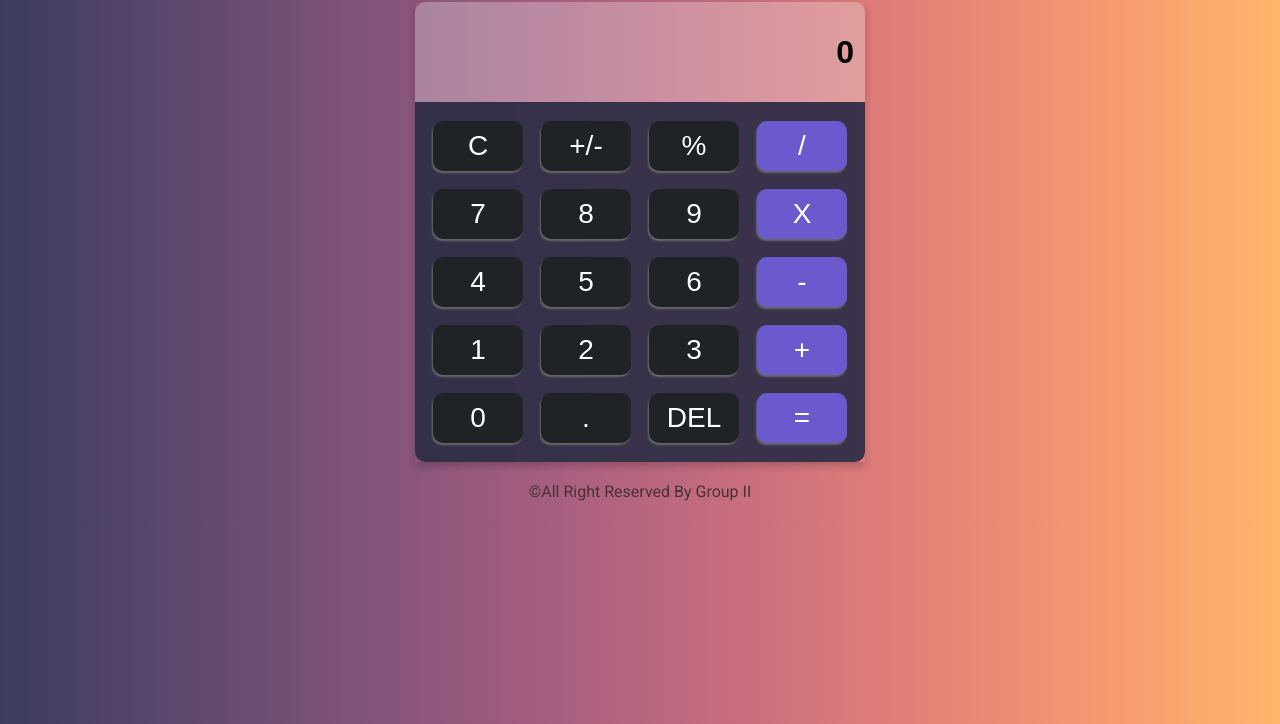
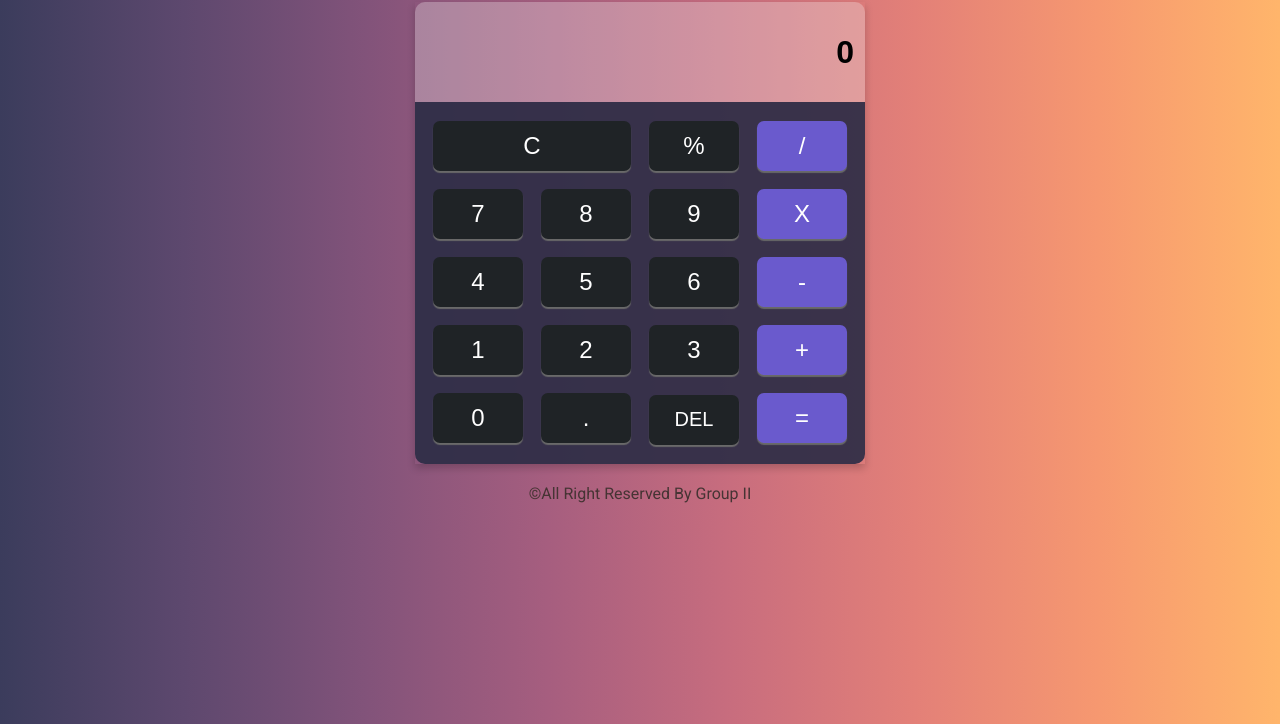
Before and after one commit to ZaynabMorolayo/Calculator-App, a plain HTML site: page index.html in a window 1280 px wide. Shown: the part 76-800 px from the top of the page. Drawn offline with nearby package versions, Linux system fonts and the light colour scheme.

Commit message:
button adjustment

```diff
--- a/index.html
+++ b/index.html
@@ -18,8 +18,8 @@
         </div>
         <div class="cal-body">
             <div>
-                <input type="button" class="btn" value="C" onclick="cNumber()">
-                <input type="button" class="btn" value="+/-">
+                <input type="button" class="btn" value="C" id="btn-c" onclick="cNumber()">
+                <!-- <input type="button" class="btn" value="+/-"> -->
                 <input type="button" class="btn" value="%" onclick="insertNumber('%')">
                 <input type="button" class="btn" value="/" onclick="insertNumber('/')">
             </div>
@@ -44,7 +44,7 @@
             <div>
                 <input type="button" class="btn" value="0" onclick="insertNumber(0)">
                 <input type="button" class="btn" value="." onclick="insertNumber('.')">
-                <input type="button" class="btn" value="DEL" onclick="deleteNumber()">
+                <input type="button" class="btn" value="DEL" id="btn-delete" onclick="deleteNumber()">
                 <input type="button" class="btn " value="=" onclick="calculate()">
             </div>
         </div>
--- a/style.css
+++ b/style.css
@@ -65,20 +65,30 @@ h1{
 .btn {
     width: 20%;
     height: 50px;
-    font-size: 28px;
+    font-size: 24px;
     background-color: #1f2326;
     color: white;
     font-weight: 100;
-    border-radius: 10px;
+    border-radius: 7px;
     border: none;
     margin: 2%;
-    box-shadow: -1px 2px 2px dimgray;
+    box-shadow: 0 2px 1px dimgray;
+    cursor: pointer;
+}
+#btn-c{
+    width: 44%;
+}
+#btn-delete{
+    font-size: 20px;
 }
 .btn:hover{
     background-color:pink;
 }
 .cal-body div input:last-child{
     background-color: slateblue;
+}
+.cal-body div input:last-child:hover{
+    background-color: #e38078;
 }
 p{
     text-align: center;
```
